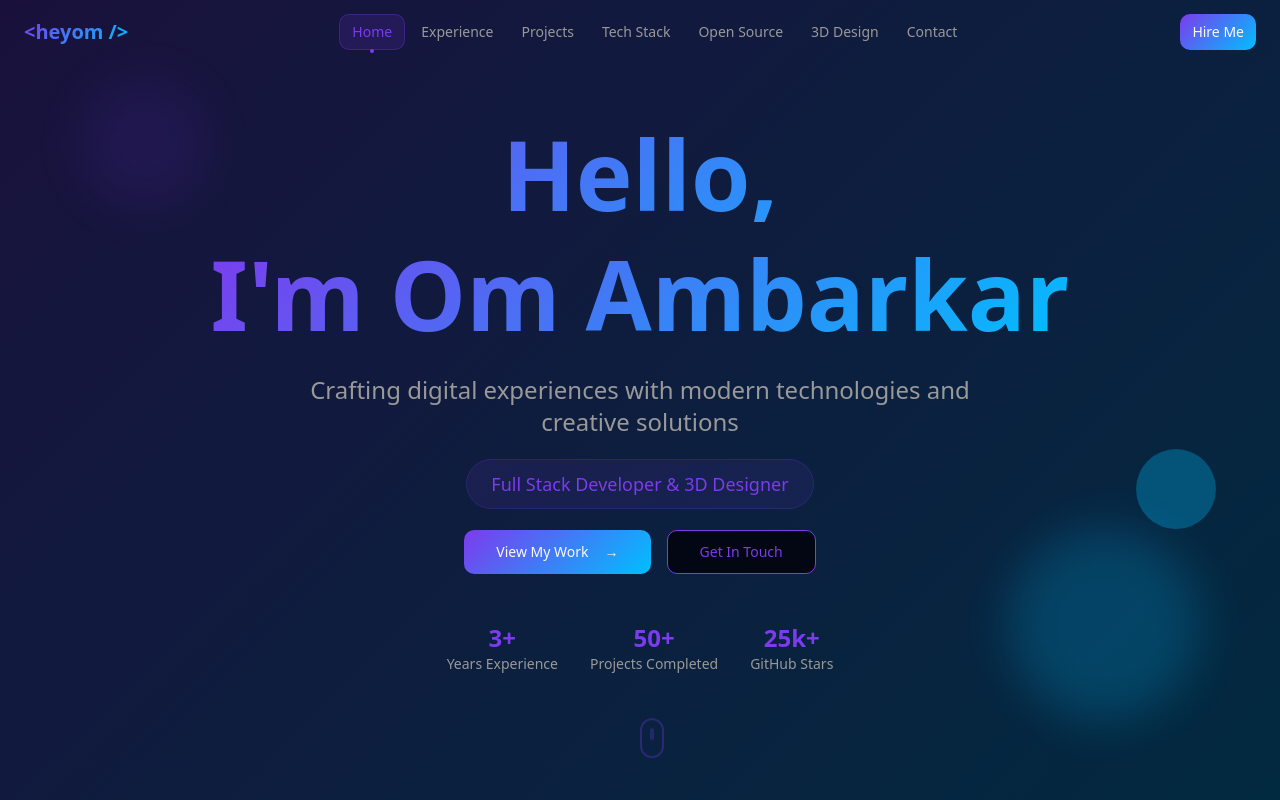
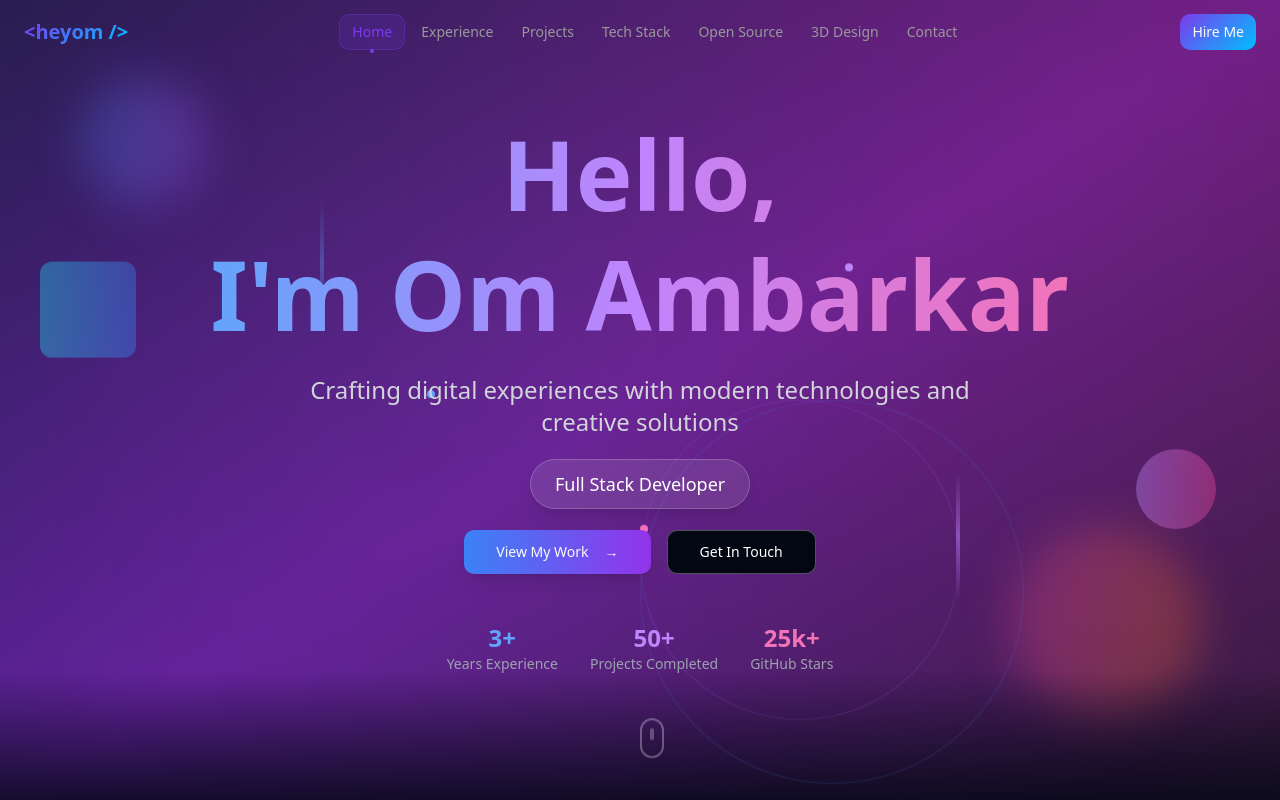
Before and after one commit to hey-om7/portfolio-heyom, a React (Vite) app: page / in a window 1280 px wide. Shown: the top 800 px of the page. Built offline with nearby package versions, Linux system fonts and the light colour scheme.

Commit message:
homepage-modified

```diff
--- a/src/components/Hero.tsx
+++ b/src/components/Hero.tsx
@@ -2,54 +2,93 @@ import { Button } from "@/components/ui/button";
 
 const Hero = () => {
   return (
-    <section className="min-h-screen flex items-center justify-center bg-gradient-hero relative overflow-hidden">
-      {/* Animated background elements */}
-      <div className="absolute inset-0 bg-gradient-primary opacity-10"></div>
+    <section className="min-h-screen flex items-center justify-center relative overflow-hidden">
+      {/* Modern Gradient Background */}
+      <div className="absolute inset-0 bg-gradient-to-br from-slate-900 via-purple-900 to-slate-900"></div>
 
-      {/* Floating geometric shapes */}
-      <div className="absolute top-20 left-20 w-32 h-32 bg-primary/20 rounded-full blur-xl animate-pulse"></div>
-      <div className="absolute bottom-20 right-20 w-48 h-48 bg-accent/20 rounded-full blur-xl animate-pulse delay-1000"></div>
-      <div className="absolute top-1/2 left-10 w-24 h-24 bg-gradient-primary/30 rounded-lg rotate-45 animate-float"></div>
-      <div className="absolute bottom-1/3 right-16 w-20 h-20 bg-accent/30 rounded-full animate-float delay-500"></div>
+      {/* Animated Gradient Overlay */}
+      <div className="absolute inset-0 bg-gradient-to-r from-blue-600/20 via-purple-600/20 to-pink-600/20 animate-gradient"></div>
 
-      {/* Animated grid pattern */}
+      {/* Geometric Pattern Background */}
+      <div className="absolute inset-0 opacity-10">
+        <div className="absolute inset-0" style={{
+          backgroundImage: `
+            radial-gradient(circle at 20% 80%, rgba(120, 119, 198, 0.3) 0%, transparent 50%),
+            radial-gradient(circle at 80% 20%, rgba(255, 119, 198, 0.3) 0%, transparent 50%),
+            radial-gradient(circle at 40% 40%, rgba(120, 219, 255, 0.3) 0%, transparent 50%)
+          `,
+          backgroundSize: '100% 100%'
+        }}></div>
+      </div>
+
+      {/* Animated Grid Pattern */}
       <div className="absolute inset-0 opacity-5">
         <div className="absolute inset-0" style={{
-          backgroundImage: `radial-gradient(circle at 1px 1px, rgba(255,255,255,0.15) 1px, transparent 0)`,
-          backgroundSize: '40px 40px'
+          backgroundImage: `
+            linear-gradient(rgba(255,255,255,0.1) 1px, transparent 1px),
+            linear-gradient(90deg, rgba(255,255,255,0.1) 1px, transparent 1px)
+          `,
+          backgroundSize: '50px 50px'
         }}></div>
       </div>
+
+      {/* Floating Geometric Shapes */}
+      <div className="absolute top-20 left-20 w-32 h-32 bg-gradient-to-r from-blue-500/30 to-purple-500/30 rounded-full blur-xl animate-float"></div>
+      <div className="absolute bottom-20 right-20 w-48 h-48 bg-gradient-to-r from-pink-500/30 to-orange-500/30 rounded-full blur-xl animate-float-delay-1"></div>
+
+      {/* Modern Geometric Elements */}
+      <div className="absolute top-1/3 left-10 w-24 h-24 bg-gradient-to-r from-cyan-400/40 to-blue-500/40 rounded-lg rotate-45 animate-float-delay-2"></div>
+      <div className="absolute bottom-1/3 right-16 w-20 h-20 bg-gradient-to-r from-purple-400/40 to-pink-500/40 rounded-full animate-float"></div>
+
+      {/* Animated Lines */}
+      <div className="absolute top-1/4 left-1/4 w-1 h-32 bg-gradient-to-b from-transparent via-blue-400/50 to-transparent animate-pulse-slow"></div>
+      <div className="absolute bottom-1/4 right-1/4 w-1 h-32 bg-gradient-to-b from-transparent via-purple-400/50 to-transparent animate-pulse-slow" style={{animationDelay: '1s'}}></div>
+
+      {/* Floating Dots */}
+      <div className="absolute top-1/2 left-1/3 w-2 h-2 bg-blue-400 rounded-full animate-bounce-slow"></div>
+      <div className="absolute top-1/3 right-1/3 w-2 h-2 bg-purple-400 rounded-full animate-bounce-slow" style={{animationDelay: '0.5s'}}></div>
+      <div className="absolute bottom-1/3 left-1/2 w-2 h-2 bg-pink-400 rounded-full animate-bounce-slow" style={{animationDelay: '1s'}}></div>
+
+      {/* Modern Wave Effect */}
+      <div className="absolute bottom-0 left-0 right-0 h-32 bg-gradient-to-t from-background/80 to-transparent"></div>
+
+      {/* Animated Rings */}
+      <div className="absolute top-1/2 left-1/2 transform -translate-x-1/2 -translate-y-1/2 w-96 h-96 border border-blue-500/20 rounded-full animate-rotate-slow"></div>
+      <div className="absolute top-1/2 left-1/2 transform -translate-x-1/2 -translate-y-1/2 w-80 h-80 border border-purple-500/20 rounded-full animate-rotate-slow" style={{animationDirection: 'reverse'}}></div>
+
+      {/* Shimmer Effect */}
+      <div className="absolute inset-0 animate-shimmer opacity-5"></div>
 
       <div className="container mx-auto px-6 text-center relative z-10">
         <div className="max-w-4xl mx-auto">
           {/* Animated greeting */}
           <div className="mb-8">
-            <h1 className="text-6xl md:text-8xl font-bold mb-6 bg-gradient-primary bg-clip-text text-transparent animate-fade-in">
+            <h1 className="text-6xl md:text-8xl font-bold mb-6 bg-gradient-to-r from-blue-400 via-purple-400 to-pink-400 bg-clip-text text-transparent animate-hero-text">
               Hello,
             </h1>
-            <h1 className="text-6xl md:text-8xl font-bold mb-6 bg-gradient-primary bg-clip-text text-transparent animate-fade-in">
+            <h1 className="text-6xl md:text-8xl font-bold mb-6 bg-gradient-to-r from-blue-400 via-purple-400 to-pink-400 bg-clip-text text-transparent animate-hero-text-delay-1">
               I'm Om Ambarkar
             </h1>
           </div>
 
           {/* Enhanced subtitle with animation */}
-          <p className="text-xl md:text-2xl text-muted-foreground mb-8 max-w-2xl mx-auto animate-fade-in delay-150 leading-relaxed">
+          <p className="text-xl md:text-2xl text-gray-300 mb-8 max-w-2xl mx-auto animate-hero-text-delay-2 leading-relaxed">
             Crafting digital experiences with modern technologies and creative solutions
           </p>
 
           {/* Role/title badge */}
-          <div className="inline-block mb-8 animate-fade-in delay-200">
-            <span className="px-6 py-3 bg-primary/10 text-primary rounded-full text-lg font-medium border border-primary/20 backdrop-blur-sm">
-              Full Stack Developer & 3D Designer
+          <div className="inline-block mb-8 animate-hero-text-delay-3">
+            <span className="px-6 py-3 bg-white/10 backdrop-blur-md text-white rounded-full text-lg font-medium border border-white/20 shadow-lg">
+              Full Stack Developer
             </span>
           </div>
 
           {/* Enhanced CTA buttons */}
-          <div className="flex flex-col sm:flex-row gap-4 justify-center animate-fade-in delay-300">
+          <div className="flex flex-col sm:flex-row gap-4 justify-center animate-hero-text-delay-4">
             <Button
               variant="default"
               size="lg"
-              className="bg-gradient-primary hover:shadow-glow transition-all duration-300 transform hover:scale-105 group"
+              className="bg-gradient-to-r from-blue-500 to-purple-600 hover:from-blue-600 hover:to-purple-700 shadow-lg hover:shadow-xl transition-all duration-300 transform hover:scale-105 group"
             >
               <span className="group-hover:translate-x-1 transition-transform duration-300">View My Work</span>
               <span className="ml-2 group-hover:translate-x-1 transition-transform duration-300">→</span>
@@ -57,25 +96,25 @@ const Hero = () => {
             <Button
               variant="outline"
               size="lg"
-              className="border-primary text-primary hover:bg-primary hover:text-primary-foreground transition-all duration-300 transform hover:scale-105 backdrop-blur-sm"
+              className="border-white/30 text-white hover:bg-white/10 backdrop-blur-sm transition-all duration-300 transform hover:scale-105"
             >
               Get In Touch
             </Button>
           </div>
 
           {/* Quick stats */}
-          <div className="flex justify-center gap-8 mt-12 animate-fade-in delay-400">
+          <div className="flex justify-center gap-8 mt-12 animate-hero-text-delay-5">
             <div className="text-center">
-              <div className="text-2xl font-bold text-primary">3+</div>
-              <div className="text-sm text-muted-foreground">Years Experience</div>
+              <div className="text-2xl font-bold text-blue-400">3+</div>
+              <div className="text-sm text-gray-400">Years Experience</div>
             </div>
             <div className="text-center">
-              <div className="text-2xl font-bold text-primary">50+</div>
-              <div className="text-sm text-muted-foreground">Projects Completed</div>
+              <div className="text-2xl font-bold text-purple-400">50+</div>
+              <div className="text-sm text-gray-400">Projects Completed</div>
             </div>
             <div className="text-center">
-              <div className="text-2xl font-bold text-primary">25k+</div>
-              <div className="text-sm text-muted-foreground">GitHub Stars</div>
+              <div className="text-2xl font-bold text-pink-400">25k+</div>
+              <div className="text-sm text-gray-400">GitHub Stars</div>
             </div>
           </div>
         </div>
@@ -83,8 +122,8 @@ const Hero = () => {
 
       {/* Scroll indicator */}
       <div className="absolute bottom-8 left-1/2 transform -translate-x-1/2 animate-bounce">
-        <div className="w-6 h-10 border-2 border-primary/30 rounded-full flex justify-center">
-          <div className="w-1 h-3 bg-primary/50 rounded-full mt-2 animate-pulse"></div>
+        <div className="w-6 h-10 border-2 border-white/30 rounded-full flex justify-center">
+          <div className="w-1 h-3 bg-white/50 rounded-full mt-2 animate-pulse"></div>
         </div>
       </div>
     </section>
```
